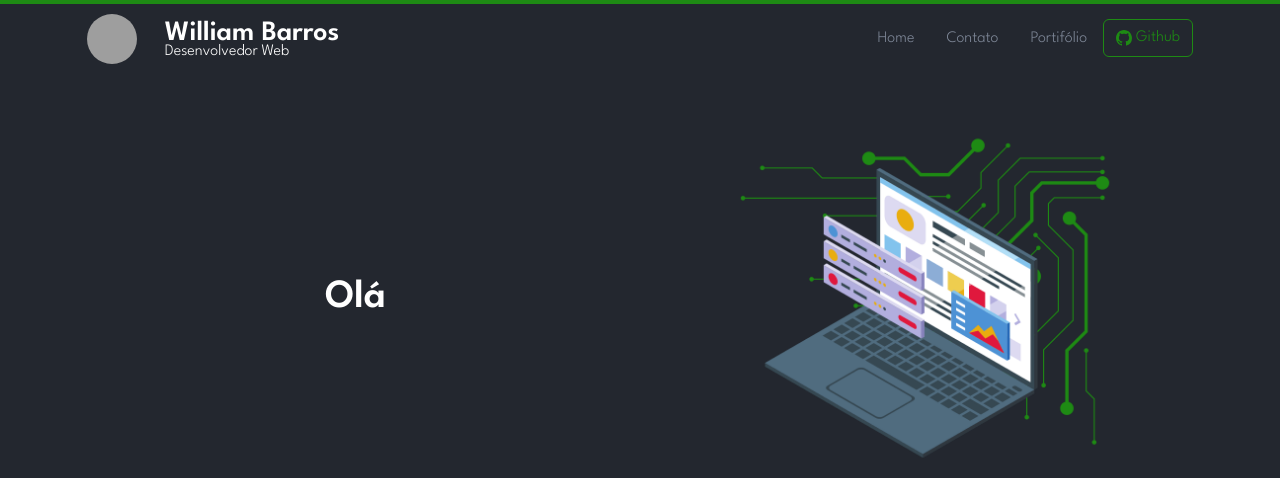
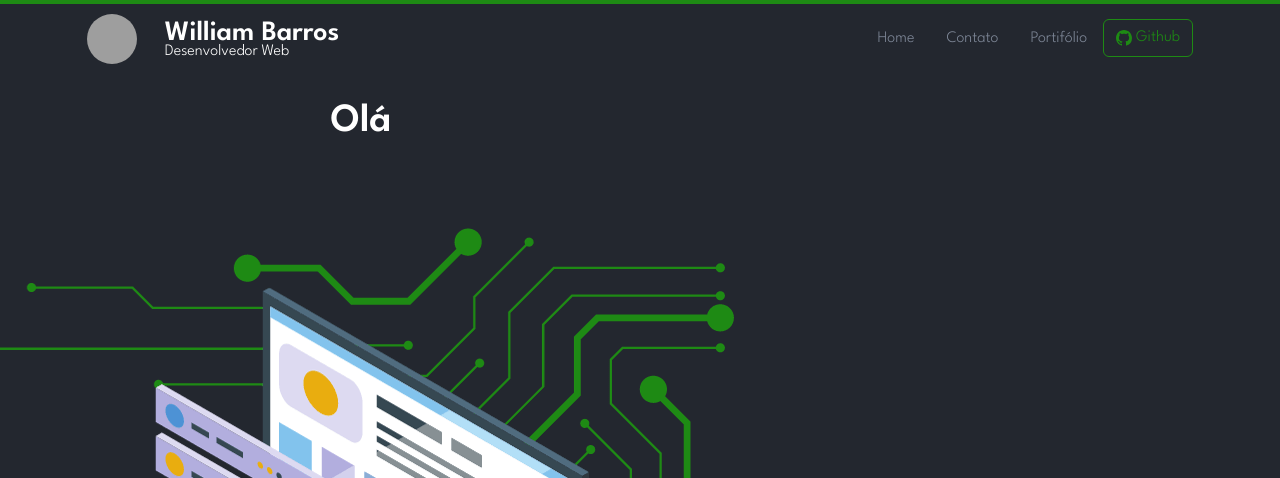
Before and after one commit to wsilvabarros/wsilvabarros.github.io, a Jekyll site: the page built from index.md, in a window 1280 px wide. Shown: the top 478 px of the page. Built offline with Jekyll 4.4.1, drawn with Linux system fonts in a browser that asks for light colours; grey boxes are pictures that could not be loaded.

Commit message:
Update index.md

```diff
--- a/index.md
+++ b/index.md
@@ -1,5 +1,5 @@
 ---
 layout: default
 ---
-<div class="first-content d-flex flex-row justify-content-between"><div class="d-flex justify-content-center align-items-center" style="width:49%"><h1>Olá</h1></div><div class="d-flex justify-content-center align-items-center" style="width:49%"><img src="https://williambarros.com.br/assets/image/destaque.png" style="height:100%" alt="Tecnologia e Desenvolvimento"></div></div>
+<div class="first-content d-flex flex-row flex-md-column justify-content-between"><div class="col-12 col-md-6 d-flex justify-content-center align-items-center"><h1>Olá</h1></div><div class="col-12 col-md-6 d-flex justify-content-center align-items-center"><img src="https://williambarros.com.br/assets/image/destaque.png" style="height:100%" alt="Tecnologia e Desenvolvimento"></div></div>
 <div class="blog container" >{% for post in site.posts %}<div class="card" style=""><img src="{{ post.image }}" class="card-img-top" alt="{{ post.title }}" /><div class="card-body"><h5 class="card-title">{{ post.title }}</h5><p class="card-text">{{ post.preview }}</p><a href="{{ BASE_PATH }}{{ post.url }}">Veja Mais</a></div></div>{% endfor %}</div>
```
